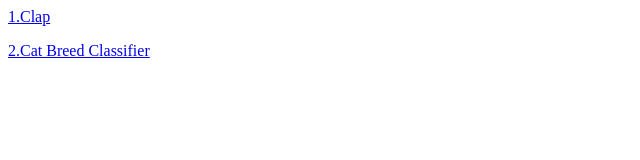
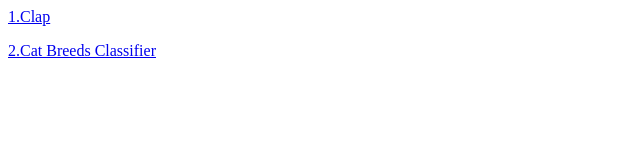
Before and after one commit to chris-song2/chris-song2.github.io, a plain HTML site: page index.html in a window 1280 px wide. Shown: the full height of the page, 0-640 px from the left. Drawn offline with Linux system fonts and the light colour scheme.

Commit message:
Update index.html

```diff
--- a/index.html
+++ b/index.html
@@ -4,7 +4,7 @@
       <a href="https://teachablemachine.withgoogle.com/models/bERIDdmYH/">1.Clap</a>
     </p>
     <p>
-      <a href="cat/index.html">2.Cat Breed Classifier</a>
+      <a href="cat/index.html">2.Cat Breeds Classifier</a>
     </p>
   </body>
 </html>
```
